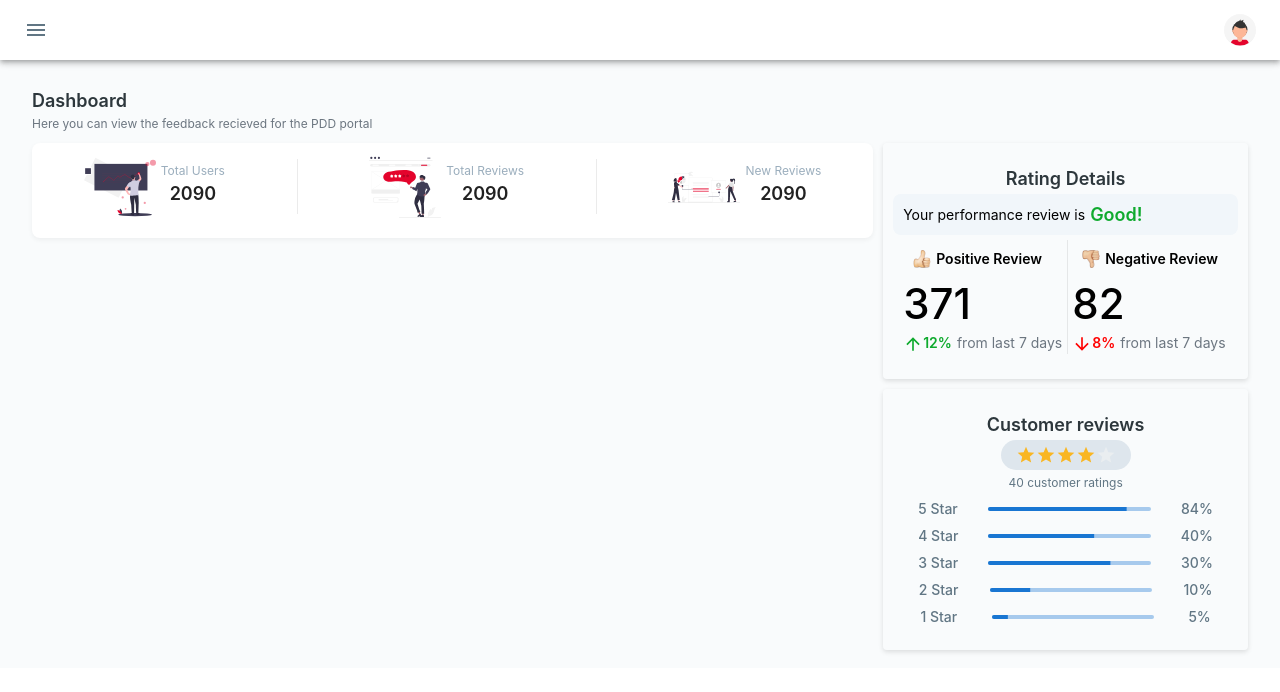
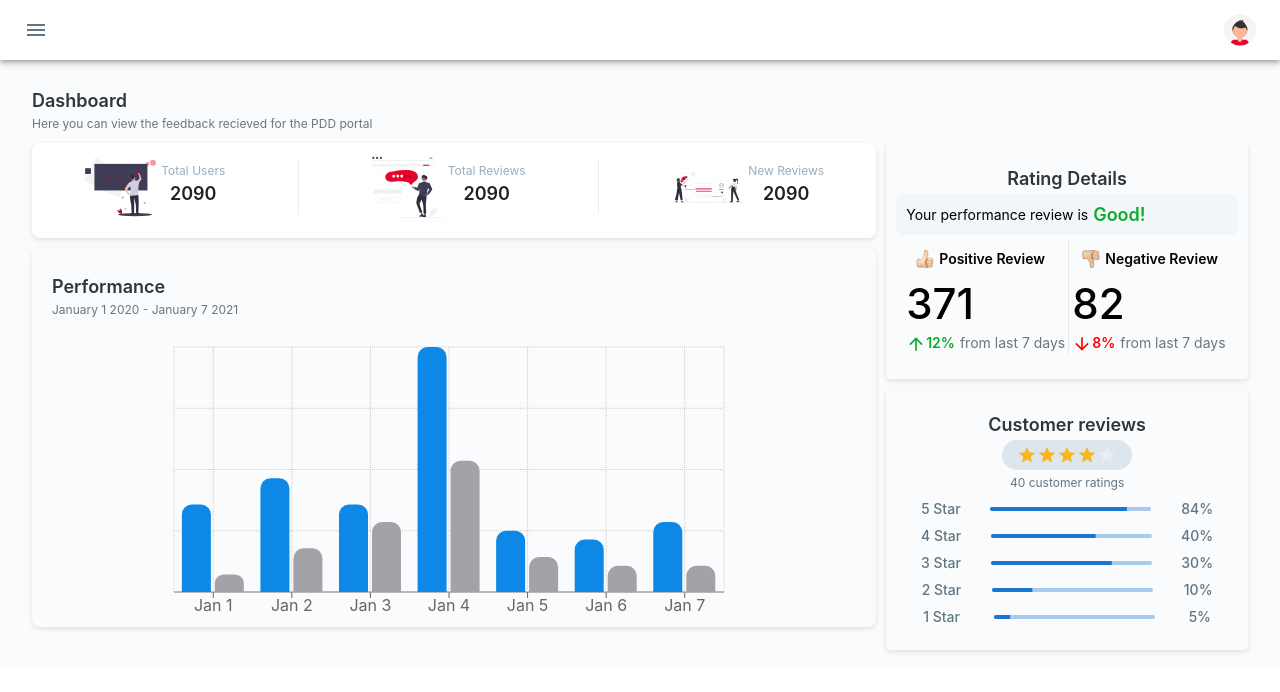
Before and after one commit to Paulshaju/feedbackWebApp, a React (Create React App) app: page / in a window 1280 px wide. Shown: the top 692 px of the page. Built offline with nearby package versions, Linux system fonts and the light colour scheme.

Commit message:
chart added

```diff
--- a/package.json
+++ b/package.json
@@ -17,6 +17,7 @@
     "react": "^17.0.2",
     "react-dom": "^17.0.2",
     "react-scripts": "5.0.0",
+    "recharts": "^2.1.9",
     "typescript": "^4.5.5",
     "web-vitals": "^2.1.4"
   },
--- a/src/components/feedbackContainer/feedbackContainer.scss
+++ b/src/components/feedbackContainer/feedbackContainer.scss
@@ -33,7 +33,7 @@
 .card{
     height: 95px;
     display: flex;
-    box-shadow: 0px 2px 5px #0000000d !important;
+    box-shadow: 0px 2px 5px #0000001c !important;
     border-radius: 8px !important;
     flex-direction: row;
     width: 100%;
@@ -75,9 +75,31 @@
 }
 .cardContainer{
     display: flex;
+    flex-direction: column;
     width: 70%;
-    justify-content: space-around;
+    margin-right: 10px;
 }
 .minWidth{
     width: 30%;
 }
+.chartContainer{
+    margin-top: 10px;
+    box-shadow: 0px 2px 5px #0000001c !important;
+    border-radius: 8px;
+}
+.chartTitle{
+    display: flex;
+    flex-direction: column;
+    text-align: initial;
+    padding: 10px;
+    margin-left: 10px;
+}
+.chartContainerBox{
+    display: flex;
+    align-content: center;
+    flex-direction: row;
+    justify-content: center;
+}
+.marginBottom{
+    margin-bottom: 0px !important;
+}
--- a/src/components/feedbackContainer/feedbackContainer.tsx
+++ b/src/components/feedbackContainer/feedbackContainer.tsx
@@ -6,6 +6,7 @@ import totalReviews from '../../../src/assests/totalreviews.svg';
 import newReviews from '../../../src/assests/newReviews.svg';
 import RatingContainer from '../ratingContainer/ratingContainer';
 import RatingDetails from '../ratingDetails/ratingDetails';
+import Chart from '../feedbackchart/chart';
 
 export default function FeedbackContainer() {
     return (
@@ -46,6 +47,17 @@ export default function FeedbackContainer() {
 
                         </CardContent>
                     </Card>
+                    <div className='chartContainer'>
+                        <div className='chartTitle'>
+                            <p className='title'>Performance</p>
+                            <p className='subtitle marginBottom'>January 1 2020 - January 7 2021</p>
+                        </div>
+                        <div className='chartContainerBox'>
+                            <Chart></Chart>
+                        </div>
+
+                    </div>
+
                 </div>
                 <div className='minWidth'>
                     <div>
--- /dev/null
+++ b/src/components/feedbackchart/chart.tsx
@@ -0,0 +1,56 @@
+import * as React from 'react';
+import { Bar, BarChart, CartesianGrid, Legend, Tooltip, XAxis, YAxis } from 'recharts';
+
+export default function Chart() {
+    const data = [
+        {
+            name: 'Jan 1',
+            negative: 2,
+            positive: 10,
+        },
+        {
+            name: 'Jan 2',
+            negative: 5,
+            positive: 13,
+        },
+        {
+            name: 'Jan 3',
+            negative: 8,
+            positive: 10,
+        },
+        {
+            name: 'Jan 4',
+            negative: 15,
+            positive: 28,
+        },
+        {
+            name: 'Jan 5',
+            negative: 4,
+            positive: 7,
+        },
+        {
+            name: 'Jan 6',
+            negative: 3,
+            positive: 6,
+        },
+        {
+            name: 'Jan 7',
+            negative: 3,
+            positive: 8,
+        },
+    ];
+    return (
+        <BarChart width={600} height={300} data={data}
+            margin={{ top: 20, right: 30, left: 20, bottom: 5 }}>
+            <XAxis dataKey="name" />
+            <YAxis  hide/>
+            <CartesianGrid strokeDasharray="1 1" />
+            <Tooltip />
+            {/* <Bar dataKey="uv"  fill="#8884d8" radius={[10, 0, 0, 10]} />
+            <Bar dataKey="pv"stackId="a" fill="black" radius={[0, 10, 10, 0]} /> */}
+            <Tooltip />
+            <Bar dataKey="positive" fill="#0d88e6" radius={[10, 10, 0, 0]}  />
+            <Bar dataKey="negative" fill="#a4a2a8" radius={[10, 10, 0, 0]} />
+        </BarChart>
+    );
+}
--- a/src/components/ratingContainer/ratingContainer.scss
+++ b/src/components/ratingContainer/ratingContainer.scss
@@ -6,7 +6,7 @@
       margin: 0 auto;
       padding: 20px;
       border-radius: 4px;
-      box-shadow: 0 2px 5px rgb(0 0 0 / 12%);
+      box-shadow: 0px 2px 5px #0000001c !important;
       justify-content: center;
     }
     .performanceContainer{
--- a/src/components/ratingDetails/ratingDetails.scss
+++ b/src/components/ratingDetails/ratingDetails.scss
@@ -6,7 +6,7 @@
     margin: 0 auto;
     padding: 20px;
     border-radius: 4px;
-    box-shadow: 0 2px 5px rgb(0 0 0 / 12%);
+    box-shadow: 0px 2px 5px #0000001c !important;
     justify-content: center;
 
   }
```
Also changed, not shown: src/components/feedbackchart/chart.scss (added), 1 other file (tests, documents, lock files or other folders).
